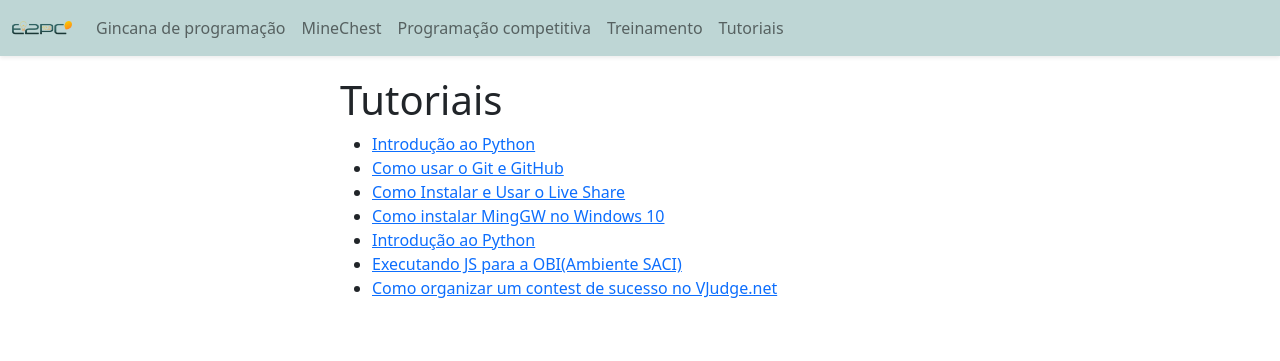
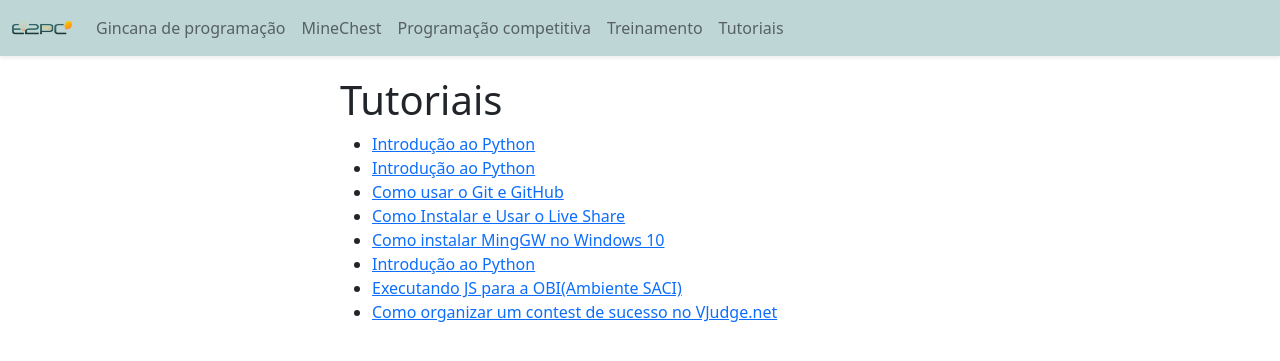
Before and after one commit to E2PC/ProjectPage, a Jekyll site: the page built from posts/tutoriais.md, in a window 1280 px wide and 900 px high. Shown: the top 361 px of the window. Built offline with Jekyll 4.4.1, drawn with Linux system fonts in a browser that asks for light colours; nearby versions of some CDN libraries.

Commit message:
Add metadata to 'leitura e escrita em python.md'
Add front matter metadata to the Python tutorial file

```diff
--- a/tutoriais/python/2. leitura e escrita em python.md
+++ b/tutoriais/python/2. leitura e escrita em python.md
@@ -1,3 +1,10 @@
+---
+title: Python
+layout: template
+filename: python
+button: Introdução ao Python
+type: tutorial
+---
 a função print() é responsavel pelo saída em python
 
 codigo:
```
